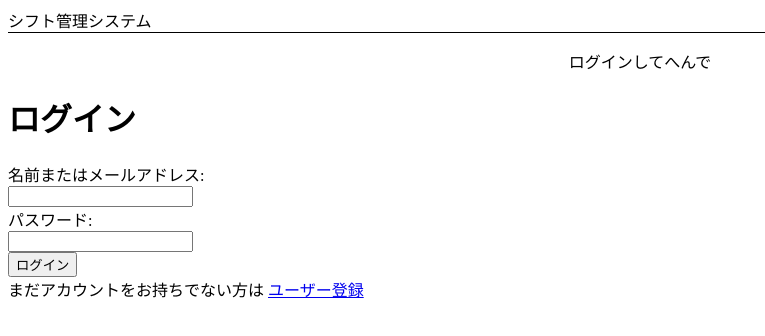
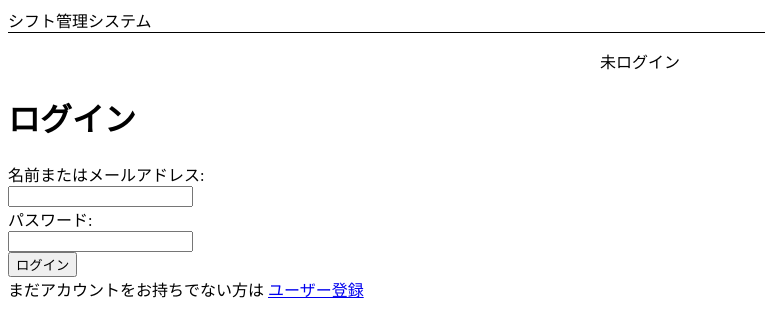
Before and after one commit to taisei0719/shift-app, a Next.js app in the folder frontend/: page / in a window 1280 px wide. Shown: the top 336 px of the page, without its empty margins (0-765 px from the left). Built offline with nearby package versions, Linux system fonts and the light colour scheme; no server answers.

Commit message:
fix: ローディングメッセージと未ログインメッセージの文言を修正

```diff
--- a/frontend/app/layout.tsx
+++ b/frontend/app/layout.tsx
@@ -23,7 +23,7 @@ function LayoutContent({ children }: { children: React.ReactNode }) {
   if (loading) {
       return (
           <div className="flex items-center justify-center min-h-screen bg-gray-50">
-              <p className="text-xl text-indigo-700">読み込み中やで...</p>
+              <p className="text-xl text-indigo-700">読み込み中...</p>
           </div>
       );
   }
@@ -92,7 +92,7 @@ function LayoutContent({ children }: { children: React.ReactNode }) {
           {/* ログインしていない場合の表示 */}
           {!user && (
             <div className="not-logged-in p-4 text-center bg-white rounded-xl shadow-lg max-w-sm mx-auto mt-20">
-                <p className="text-lg mb-4 font-semibold text-gray-700">ログインしてへんで</p>
+                <p className="text-lg mb-4 font-semibold text-gray-700">未ログイン</p>
                 {pathname !== "/" && (
                     <Link href="/" className="text-indigo-600 hover:text-indigo-800 font-medium transition">
                         ログイン画面へ
```
